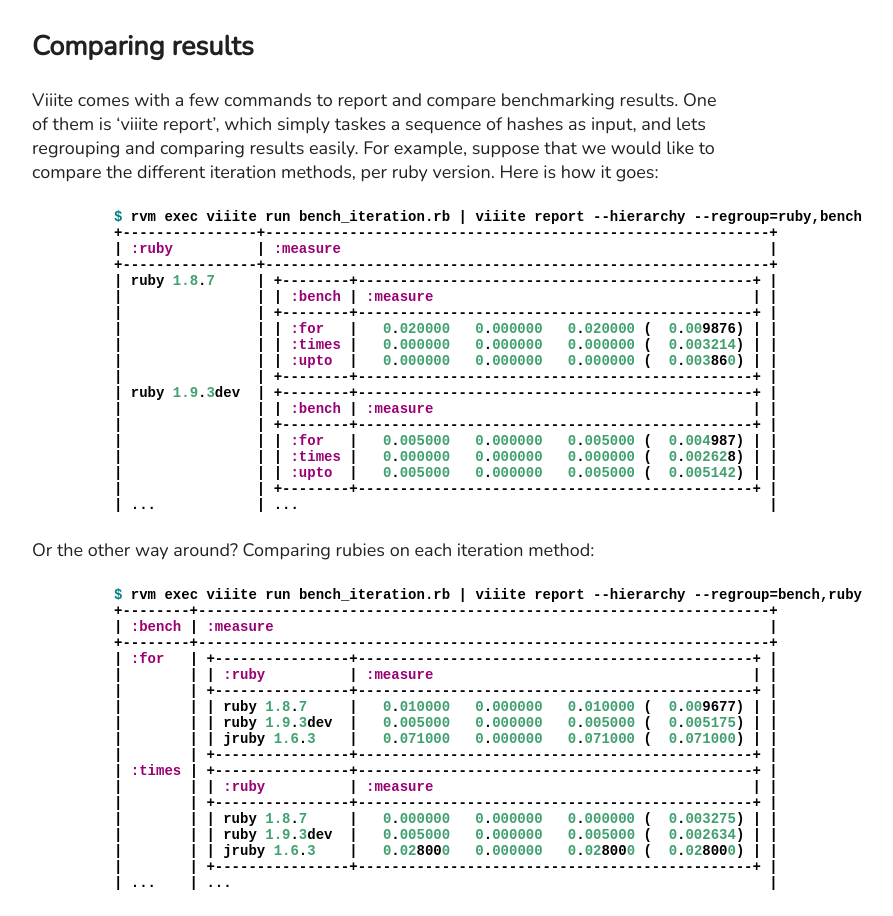
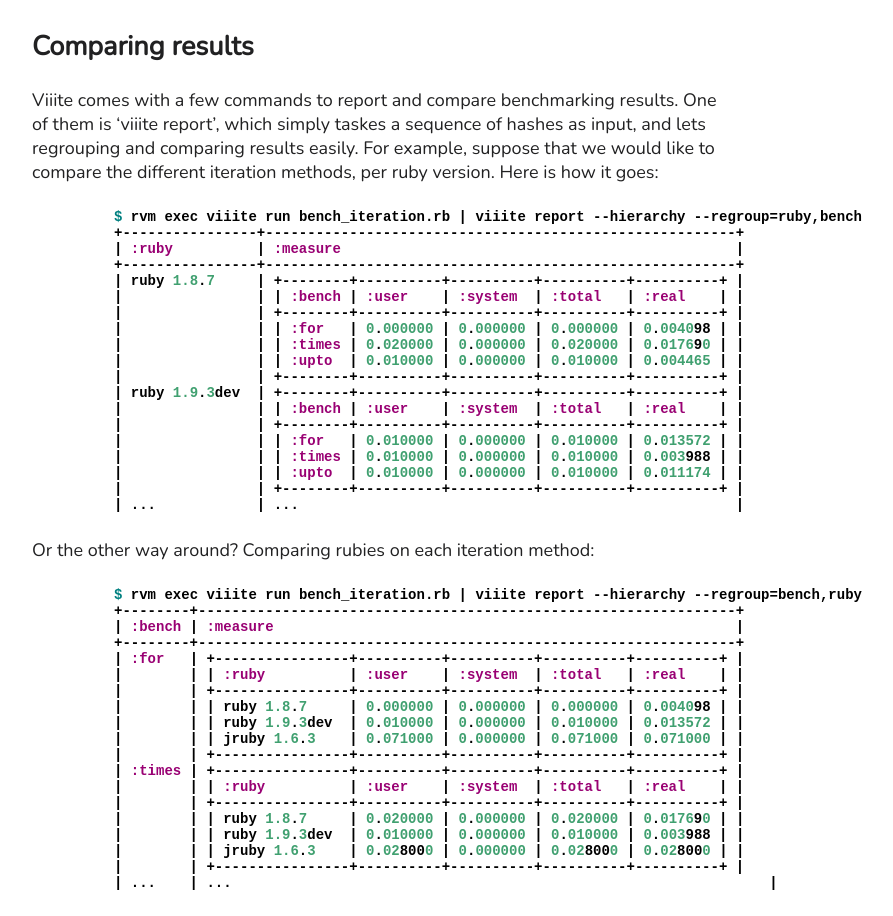
Before and after one commit to blambeau/viiite, a Jekyll site: the page built from _posts/2011-08-18-comparing-rubies.md, in a window 1280 px wide and 1400 px high, scrolled down 508 px. Shown: the part 484-1400 px from the top of the window, without its empty margins (291-1184 px from the left). Built offline with Jekyll 4.4.1, drawn with Linux system fonts in a browser that asks for light colours; comment, search, counter and statistics services are not loaded.

Commit message:
Updated gh-pages with float precision

```diff
--- a/_posts/2011-08-18-comparing-rubies.md
+++ b/_posts/2011-08-18-comparing-rubies.md
@@ -44,43 +44,43 @@ In Viiite, running a benchmark outputs something neutral, that is, a sequence of
 Viiite comes with a few commands to report and compare benchmarking results. One of them is 'viiite report', which simply taskes a sequence of hashes as input, and lets regrouping and comparing results easily. For example, suppose that we would like to compare the different iteration methods, per ruby version. Here is how it goes:
 
     $ rvm exec viiite run bench_iteration.rb | viiite report --hierarchy --regroup=ruby,bench
-    +----------------+------------------------------------------------------------+
-    | :ruby          | :measure                                                   |
-    +----------------+------------------------------------------------------------+
-    | ruby 1.8.7     | +--------+-----------------------------------------------+ |
-    |                | | :bench | :measure                                      | |
-    |                | +--------+-----------------------------------------------+ |
-    |                | | :for   |   0.020000   0.000000   0.020000 (  0.009876) | |
-    |                | | :times |   0.000000   0.000000   0.000000 (  0.003214) | |
-    |                | | :upto  |   0.000000   0.000000   0.000000 (  0.003860) | |
-    |                | +--------+-----------------------------------------------+ |
-    | ruby 1.9.3dev  | +--------+-----------------------------------------------+ |
-    |                | | :bench | :measure                                      | |
-    |                | +--------+-----------------------------------------------+ |
-    |                | | :for   |   0.005000   0.000000   0.005000 (  0.004987) | |
-    |                | | :times |   0.000000   0.000000   0.000000 (  0.002628) | |
-    |                | | :upto  |   0.005000   0.000000   0.005000 (  0.005142) | |
-    |                | +--------+-----------------------------------------------+ |
-    | ...            | ...                                                        |
+    +----------------+--------------------------------------------------------+
+    | :ruby          | :measure                                               |
+    +----------------+--------------------------------------------------------+
+    | ruby 1.8.7     | +--------+----------+----------+----------+----------+ |
+    |                | | :bench | :user    | :system  | :total   | :real    | |
+    |                | +--------+----------+----------+----------+----------+ |
+    |                | | :for   | 0.000000 | 0.000000 | 0.000000 | 0.004098 | |
+    |                | | :times | 0.020000 | 0.000000 | 0.020000 | 0.017690 | |
+    |                | | :upto  | 0.010000 | 0.000000 | 0.010000 | 0.004465 | |
+    |                | +--------+----------+----------+----------+----------+ |
+    | ruby 1.9.3dev  | +--------+----------+----------+----------+----------+ |
+    |                | | :bench | :user    | :system  | :total   | :real    | |
+    |                | +--------+----------+----------+----------+----------+ |
+    |                | | :for   | 0.010000 | 0.000000 | 0.010000 | 0.013572 | |
+    |                | | :times | 0.010000 | 0.000000 | 0.010000 | 0.003988 | |
+    |                | | :upto  | 0.010000 | 0.000000 | 0.010000 | 0.011174 | |
+    |                | +--------+----------+----------+----------+----------+ |
+    | ...            | ...                                                    |
 
 Or the other way around? Comparing rubies on each iteration method:
 
     $ rvm exec viiite run bench_iteration.rb | viiite report --hierarchy --regroup=bench,ruby
-    +--------+--------------------------------------------------------------------+
-    | :bench | :measure                                                           |
-    +--------+--------------------------------------------------------------------+
-    | :for   | +----------------+-----------------------------------------------+ |
-    |        | | :ruby          | :measure                                      | |
-    |        | +----------------+-----------------------------------------------+ |
-    |        | | ruby 1.8.7     |   0.010000   0.000000   0.010000 (  0.009677) | |
-    |        | | ruby 1.9.3dev  |   0.005000   0.000000   0.005000 (  0.005175) | |
-    |        | | jruby 1.6.3    |   0.071000   0.000000   0.071000 (  0.071000) | |
-    |        | +----------------+-----------------------------------------------+ |
-    | :times | +----------------+-----------------------------------------------+ |
-    |        | | :ruby          | :measure                                      | |
-    |        | +----------------+-----------------------------------------------+ |
-    |        | | ruby 1.8.7     |   0.000000   0.000000   0.000000 (  0.003275) | |
-    |        | | ruby 1.9.3dev  |   0.005000   0.000000   0.005000 (  0.002634) | |
-    |        | | jruby 1.6.3    |   0.028000   0.000000   0.028000 (  0.028000) | |
-    |        | +----------------+-----------------------------------------------+ |
+    +--------+----------------------------------------------------------------+
+    | :bench | :measure                                                       |
+    +--------+----------------------------------------------------------------+
+    | :for   | +----------------+----------+----------+----------+----------+ |
+    |        | | :ruby          | :user    | :system  | :total   | :real    | |
+    |        | +----------------+----------+----------+----------+----------+ |
+    |        | | ruby 1.8.7     | 0.000000 | 0.000000 | 0.000000 | 0.004098 | |
+    |        | | ruby 1.9.3dev  | 0.010000 | 0.000000 | 0.010000 | 0.013572 | |
+    |        | | jruby 1.6.3    | 0.071000 | 0.000000 | 0.071000 | 0.071000 | |
+    |        | +----------------+----------+----------+----------+----------+ |
+    | :times | +----------------+----------+----------+----------+----------+ |
+    |        | | :ruby          | :user    | :system  | :total   | :real    | |
+    |        | +----------------+----------+----------+----------+----------+ |
+    |        | | ruby 1.8.7     | 0.020000 | 0.000000 | 0.020000 | 0.017690 | |
+    |        | | ruby 1.9.3dev  | 0.010000 | 0.000000 | 0.010000 | 0.003988 | |
+    |        | | jruby 1.6.3    | 0.028000 | 0.000000 | 0.028000 | 0.028000 | |
+    |        | +----------------+----------+----------+----------+----------+ |
     | ...    | ...                                                                |
```
Also changed, not shown: _posts/2011-08-19-basic-benchmarking.md (+24 -22 lines), index.md (+7 -7 lines).
